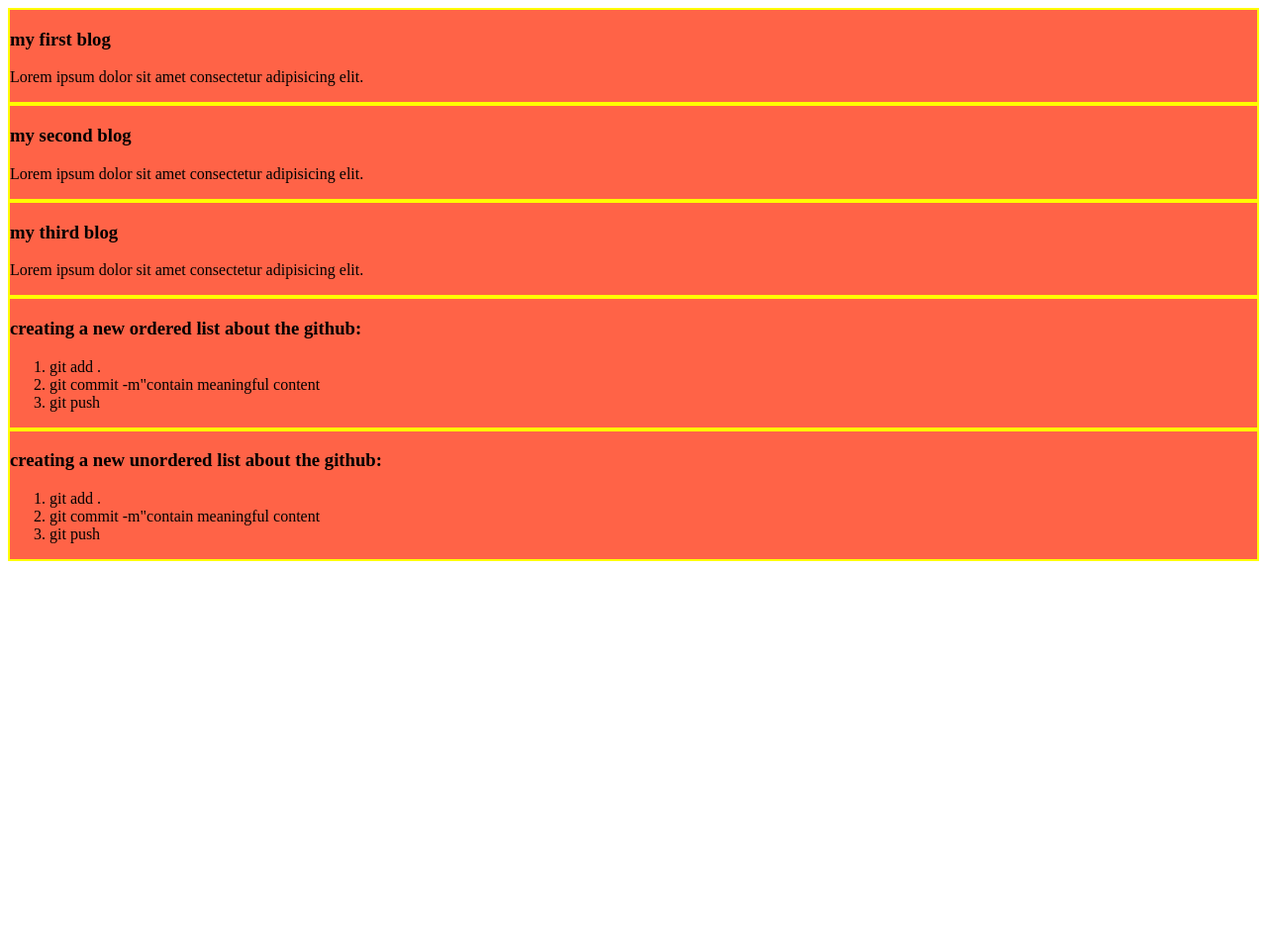
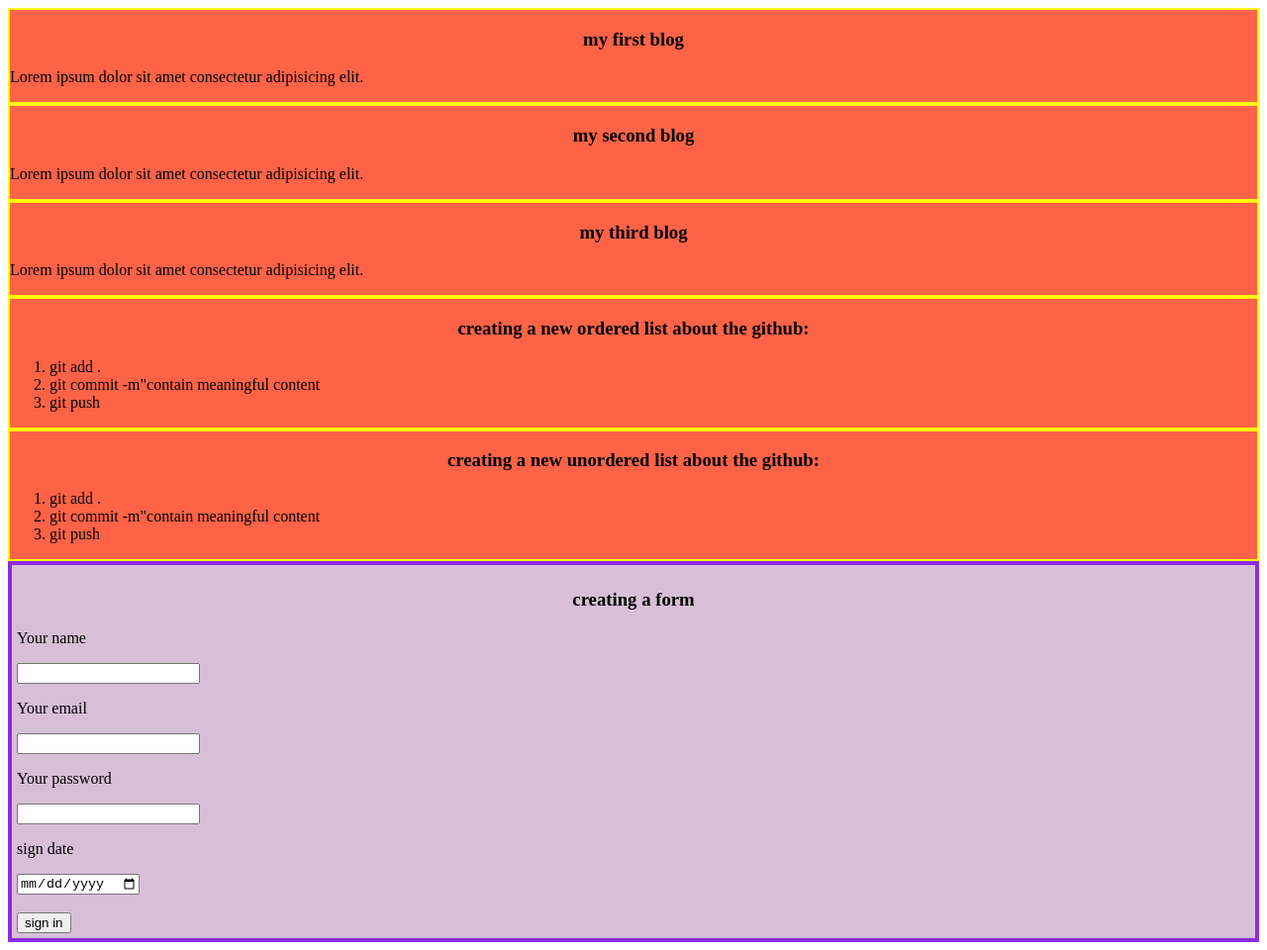
Before and after one commit to angineckz01/new-website, a plain HTML site: page indec.html in a window 1280 px wide. Shown: the whole page at 99% size. Before the commit the page ends 800 px from the top, so only its background shows below. Drawn offline with Linux system fonts and the light colour scheme.

Commit message:
added a form

```diff
--- a/indec.html
+++ b/indec.html
@@ -35,5 +35,20 @@
             <li>git push</li>
         </ol>
     </div>
+    <div class="form">
+        <h3>creating a form</h3>
+        <form action="">
+            <p>Your name</p>
+            <input type="text" name="enter name">
+            <p>Your email</p>
+            <input type="email" name="your email" id="">
+            <p>Your password</p>
+            <input type="password" name="your pass" id="">
+            <p>sign date</p>
+            <input type="date" name="" id=""><br><br>
+            <input type="button" value="sign in">
+
+        </form>
+    </div>
 </body>
 </html>
--- a/styles/blog.css
+++ b/styles/blog.css
@@ -2,3 +2,11 @@ div{
     background-color: tomato;
     border: 2px solid yellow;
 }
+h3{
+    text-align: center;
+}
+.form{
+    background-color: thistle;
+    border: 4px solid blueviolet;
+    padding: 5px;
+}
```
